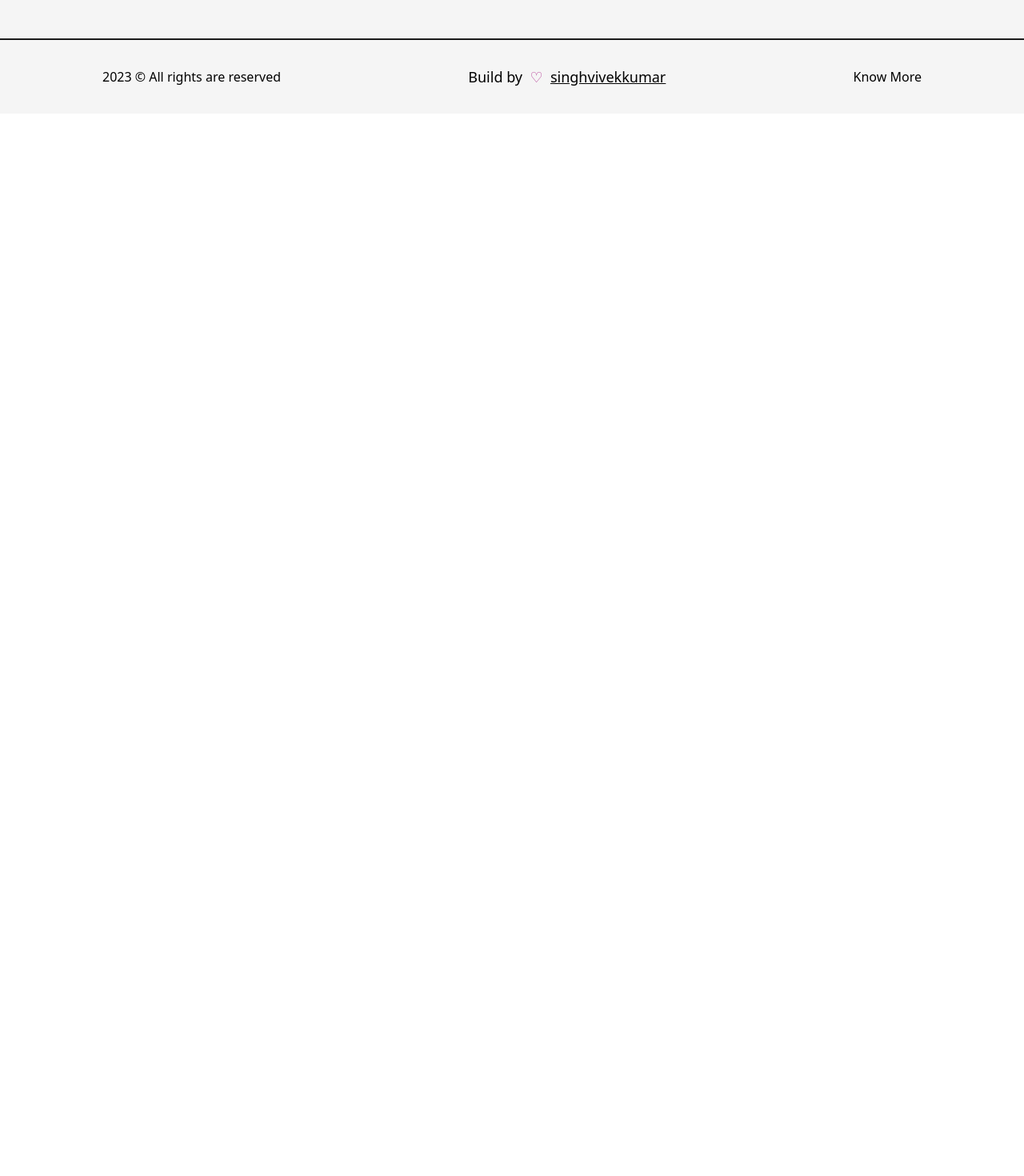
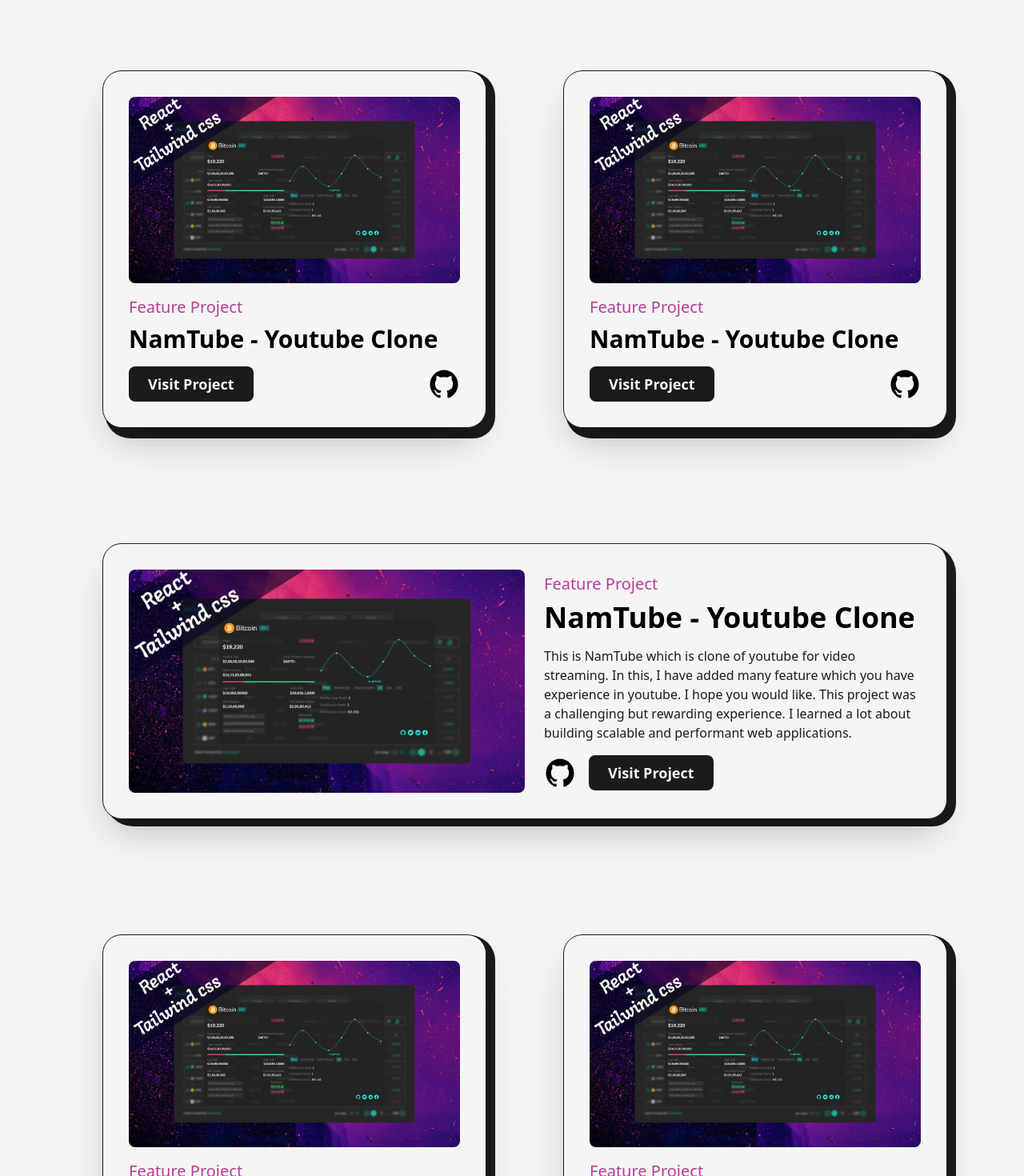
Before and after one commit to singhvivekkumar/portfolio, a Next.js app: page /projects in a window 1280 px wide. Shown: the part 840-2310 px from the top of the page at 80% size. Before the commit the page ends 982 px from the top, so only its background shows below. Built offline with nearby package versions, Linux system fonts and the light colour scheme.

Commit message:
feat: project page is completed with dummy data

```diff
--- a/src/components/Cards/FeatureCard.js
+++ b/src/components/Cards/FeatureCard.js
@@ -0,0 +1,30 @@
+import Image from 'next/image';
+import Link from 'next/link';
+import React from 'react'
+import GithubIcon from '../IconComponents/GithubIcon';
+
+const FeatureCard = ({ type, title, summary, img, link, github}) => {
+  return (
+	<article className=' relative w-full flex items-center justify-center p-8 rounded-3xl border border-solid border-dark bg-light shadow-2xl'>
+		<div className=" absolute top-0 -right-3 rounded-[2.3rem] rounded-br-[1.8rem] h-[103%] w-[101%] bg-dark -z-10" />
+
+		<Link href={link} target="_blank" className=' w-1/2 cursor-pointer overflow-hidden rounded-lg'>
+			<Image alt={title} src={img} className=' w-full h-auto' />
+		</Link>
+
+		<div className=' w-1/2 flex flex-col items-start justify-between pl-6'>
+			<span className=' text-primary font-medium text-xl'>{type}</span>
+			<Link href={link} target="_blank" className=' hover:underline underline-offset-2'>
+				<h2 className=' my-2 w-full text-left text-4xl font-bold'>{title}</h2>
+			</Link>
+			<p className=' my-2 font-medium text-dark '>{summary}</p>
+			<div className=' mt-2 flex items-center'>
+				<Link href={github} target="_blank" className='  w-10 '><GithubIcon/></Link>
+				<Link href={link} target="_blank" className=' ml-4 rounded-lg bg-dark text-light p-2 px-6 text-lg font-semibold'>Visit Project</Link>
+			</div>
+		</div>
+	</article>
+  )
+}
+
+export default FeatureCard;
--- a/src/components/Cards/SimpleCard.js
+++ b/src/components/Cards/SimpleCard.js
@@ -0,0 +1,29 @@
+import Link from 'next/link';
+import React from 'react'
+import Image from 'next/image';
+import GithubIcon from '../IconComponents/GithubIcon';
+
+const SimpleCard = ({ type, title, img, link, github}) => {
+  return (
+	<article className=' relative w-full flex flex-col items-center justify-center p-8 rounded-3xl border border-solid border-dark bg-light shadow-2xl'>
+		<div className=" absolute top-0 -right-3 rounded-[2rem] rounded-br-[1.7rem] h-[103%] w-[102%] bg-dark -z-10" />
+		<Link href={link} target="_blank" className=' w-full cursor-pointer overflow-hidden rounded-lg'>
+			<Image alt={title} src={img} className=' w-full h-auto' />
+		</Link>
+
+		<div className=' w-full flex flex-col items-start justify-between mt-4'>
+			<span className=' text-primary font-medium text-xl'>{type}</span>
+			<Link href={link} target="_blank" className=' hover:underline underline-offset-2'>
+				<h2 className=' my-2 w-full text-left text-3xl font-bold'>{title}</h2>
+			</Link>
+
+			<div className=' w-full mt-2 flex items-center justify-between'>
+				<Link href={link} target="_blank" className='rounded-lg bg-dark text-light p-2 px-6 text-lg font-semibold'>Visit Project</Link>
+				<Link href={github} target="_blank" className='  w-10 '><GithubIcon/></Link>
+			</div>
+		</div>
+	</article>
+  )
+}
+
+export default SimpleCard;
--- a/src/pages/projects.js
+++ b/src/pages/projects.js
@@ -1,7 +1,10 @@
 import Layout from "@/Layout/Layout";
 import AnimateHeading from "@/components/Animate/AnimateHeading";
+import FeatureCard from "@/components/Cards/FeatureCard";
 import Head from "next/head";
 import React from "react";
+import featureProject1 from "../../public/images/projects/crypto-screener-cover-image.jpg"
+import SimpleCard from "@/components/Cards/SimpleCard";
 
 const projects = () => {
 	return (
@@ -15,28 +18,68 @@ const projects = () => {
 			<main className=" flex flex-col justify-center items-center ">
 				<Layout className=" pt-16">
 					{/* heading of page */}
-					<AnimateHeading text="Projects of all semester"/>
+					<AnimateHeading text="Projects of all semester" className=" mb-16 "/>
 
-					{/* list of feature project */}
-					<div className=" grid grid-cols-12 gap-24 ">
+					{/* list of feature prtoject */}
+					<div className=" grid grid-cols-12 gap-24 gap-y-36 ">
 
 						<div className=" col-span-12 ">
-							feature projects 1
+							<FeatureCard
+								type="Feature Project"
+								title="NamTube - Youtube Clone"
+								summary="This is NamTube which is clone of youtube for video streaming.  In this, I have added many feature which you have experience in youtube. I hope you would like. This project was a challenging but rewarding experience. I learned a lot about building scalable and performant web applications."
+								img={featureProject1}
+								link="https://youtube-clone-vivek-singh.netlify.app"
+								github="https://github.com/singhvivekkumar/youtube-clone"
+
+							/>
 						</div>
 						<div className=" col-span-6 ">
-							projects-1
+							<SimpleCard
+								type="Feature Project"
+								title="NamTube - Youtube Clone"
+								img={featureProject1}
+								link="https://youtube-clone-vivek-singh.netlify.app"
+								github="https://github.com/singhvivekkumar/youtube-clone"
+							/>
 						</div>
 						<div className=" col-span-6 ">
-							projects-2
+						<SimpleCard
+								type="Feature Project"
+								title="NamTube - Youtube Clone"
+								img={featureProject1}
+								link="https://youtube-clone-vivek-singh.netlify.app"
+								github="https://github.com/singhvivekkumar/youtube-clone"
+							/>
 						</div>
 						<div className=" col-span-12 ">
-							feature projects 2
+						<FeatureCard
+								type="Feature Project"
+								title="NamTube - Youtube Clone"
+								summary="This is NamTube which is clone of youtube for video streaming.  In this, I have added many feature which you have experience in youtube. I hope you would like. This project was a challenging but rewarding experience. I learned a lot about building scalable and performant web applications."
+								img={featureProject1}
+								link="https://youtube-clone-vivek-singh.netlify.app"
+								github="https://github.com/singhvivekkumar/youtube-clone"
+
+							/>
 						</div>
 						<div className=" col-span-6 ">
-							projects-4
+						<SimpleCard
+								type="Feature Project"
+								title="NamTube - Youtube Clone"
+								img={featureProject1}
+								link="https://youtube-clone-vivek-singh.netlify.app"
+								github="https://github.com/singhvivekkumar/youtube-clone"
+							/>
 						</div>
 						<div className=" col-span-6 ">
-							projects-4
+						<SimpleCard
+								type="Feature Project"
+								title="NamTube - Youtube Clone"
+								img={featureProject1}
+								link="https://youtube-clone-vivek-singh.netlify.app"
+								github="https://github.com/singhvivekkumar/youtube-clone"
+							/>
 						</div>
 					</div>
 				</Layout>
```
